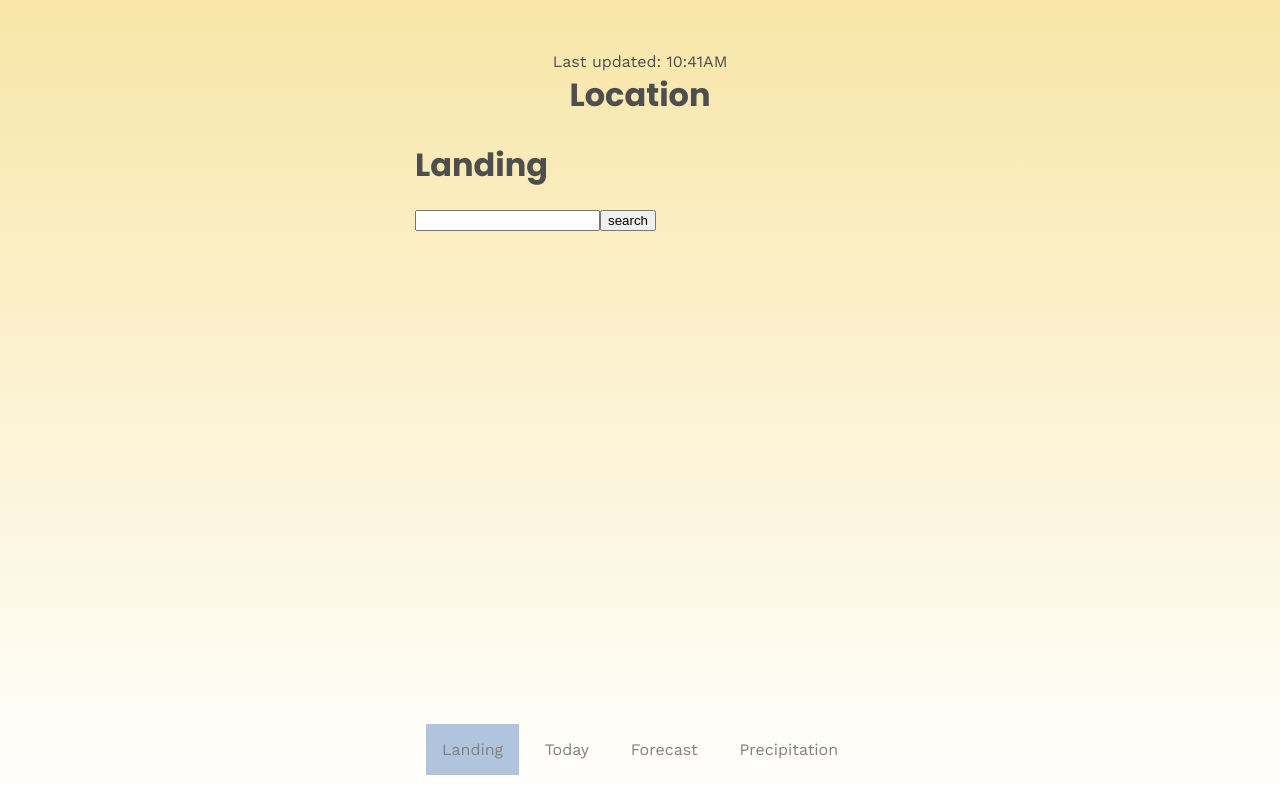
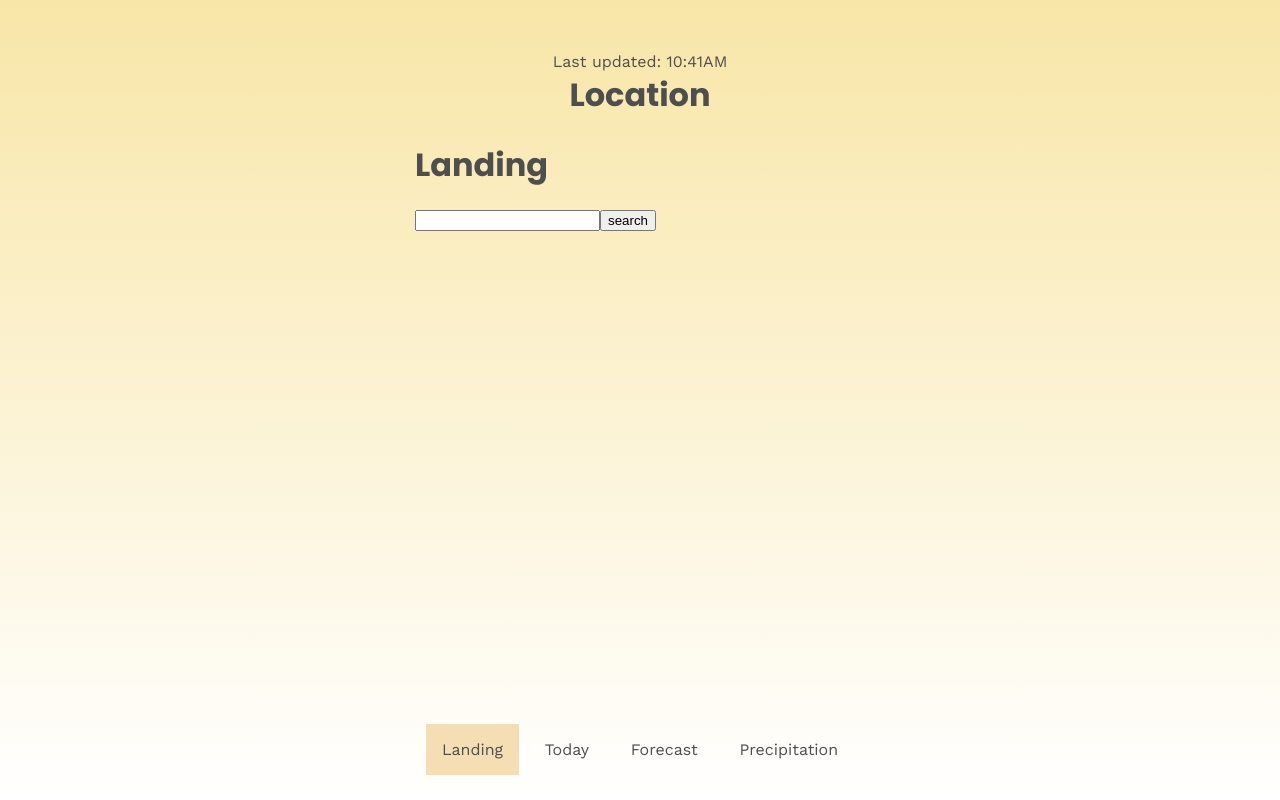
Before and after one commit to eyoa/MOS-weatherApp, a Next.js app in the folder frontend/: page / in a window 1280 px wide. Built offline with nearby package versions, Linux system fonts and the light colour scheme; no server answers.

Commit message:
add dynamic theming and add theme styles

```diff
--- a/frontend/components/Today.tsx
+++ b/frontend/components/Today.tsx
@@ -1,5 +1,4 @@
 import { useWeather } from '../components/contexts/WeatherContext';
-// import styles from '../styles/Page.module.css';
 import styles from '../styles/Today.module.css';
 import Image from 'next/image';
 
@@ -8,6 +7,7 @@ export default function Today() {
   console.log(`today page data is ${data}`);
   const daytemps = data.daily[0].temp;
   const iconPath = `/` + data.current.weather[0].icon + `.png`;
+
   return (
     <div className={styles.content}>
       <div className={styles.currentBanner}>
@@ -108,7 +108,7 @@ export default function Today() {
               }
             );
             return (
-              <div className={styles.daySummary}>
+              <div className={`${styles.daySummary} `}>
                 <div className={styles.dayOfWeek}>{dayOfWeek}</div>
                 <div>
                   <Image
--- a/frontend/pages/index.tsx
+++ b/frontend/pages/index.tsx
@@ -2,6 +2,7 @@ import type { NextPage } from 'next';
 import { useState, useEffect } from 'react';
 import styles from '../styles/Home.module.css';
 import axios from 'axios';
+import { ThemeProvider } from 'styled-components';
 
 import Today from '../components/Today';
 import Precipitation from '../components/Precipitation';
@@ -18,10 +19,10 @@ async function fetchData(pos, setData, setDisplaySearchBar) {
   );
   setData(data);
   Object.keys(data).length && setDisplaySearchBar(false);
-  // console.log(data);
+  console.log(data);
 }
 
-async function fetchDataFromCity(city, setData, setDisplaySearchBar) {
+async function fetchDataFromCity(city, setData, setDisplaySearchBar, setTheme) {
   const { data: cityData } = await axios.get(
     `https://geocode.xyz/${city}?json=1`
   );
@@ -31,7 +32,16 @@ async function fetchDataFromCity(city, setData, setDisplaySearchBar) {
   );
   setData(data);
   Object.keys(data).length && setDisplaySearchBar(false);
-  console.log(data);
+
+  // adjust theme
+  const curTime = new Date(data.current.dt * 1000).getHours();
+  if (curTime >= 20 || curTime < 6) {
+    setTheme('dark');
+  } else if (data.current.clouds > 50) {
+    setTheme('cloudy');
+  } else {
+    setTheme('light');
+  }
 }
 
 const Home: NextPage = () => {
@@ -39,11 +49,18 @@ const Home: NextPage = () => {
   const [data, setData] = useState({});
   const [city, setCity] = useState('');
   const [radio, setRadio] = useState({ value: 'Landing' });
+  const [theme, setTheme] = useState('light');
 
   const handleChange = (event) => {
     const { value } = event.target;
     setRadio({ value });
     window.location.hash = '#' + value;
+  };
+
+  const themeObj = {
+    light: styles.lightTheme,
+    dark: styles.darkTheme,
+    cloudy: styles.cloudyTheme
   };
 
   useEffect(() => {
@@ -55,12 +72,12 @@ const Home: NextPage = () => {
 
   function handleSearchClick() {
     console.log(city);
-    fetchDataFromCity(city, setData, setDisplaySearchbar);
+    fetchDataFromCity(city, setData, setDisplaySearchbar, setTheme);
   }
 
   return (
     <WeatherContext.Provider value={data}>
-      <div className={styles.app}>
+      <div className={`${styles.app} ${themeObj[theme]}`}>
         <div className={styles.header}>
           <div>Last updated: 10:41AM</div>
           <h1>Location</h1>
--- a/frontend/styles/Home.module.css
+++ b/frontend/styles/Home.module.css
@@ -1,11 +1,38 @@
 .app {
   display: flex;
   flex-direction: column;
-  margin: 0rem 1rem;
+  margin: 0rem 0rem;
   overflow-x: hidden;
   height: 100vh;
   justify-content: center;
   align-items: center;
+}
+
+.lightTheme {
+  background-image: linear-gradient(
+    var(--light-gradient-top),
+    var(--light-gradient-bottom)
+  );
+  color: var(--light-text);
+  --active-tab-color: wheat;
+  --today-mat: white;
+}
+
+.darkTheme {
+  background-image: linear-gradient(
+    var(--dark-gradient-top),
+    var(--dark-gradient-bottom)
+  );
+  color: var(--dark-text);
+  --active-tab-color: #465c5bc2;
+  --today-mat: #465c5bc2;
+}
+
+.cloudyTheme {
+  background-image: white;
+  color: var(--light-text);
+  --active-tab-color: lightsteelblue;
+  --today-mat: #f5f5f5;
 }
 
 .header {
@@ -61,7 +88,7 @@
   margin: 0.3em;
   padding: 1rem;
   cursor: pointer;
-  color: gray;
+  color: var(--link-color);
 }
 
 .links > input {
@@ -69,7 +96,7 @@
 }
 
 .links > input:checked + label {
-  background-color: lightsteelblue;
+  background-color: var(--active-tab-color);
 }
 
 .slider::-webkit-scrollbar {
--- a/frontend/styles/Today.module.css
+++ b/frontend/styles/Today.module.css
@@ -73,7 +73,7 @@
   display: flex;
   flex-direction: column;
   justify-content: space-evenly;
-  background-color: white;
+  background-color: var(--today-mat);
   text-align: center;
   border-radius: 15px;
   margin: 0.5rem;
--- a/frontend/styles/globals.css
+++ b/frontend/styles/globals.css
@@ -14,18 +14,12 @@ body {
   --cold: #43c2e3;
   --warm: #feda5a;
   --hot: #fc7900;
-
+  --today-mat: white;
   --grey: #cbcbcb;
 
   padding: 0;
   margin: 0;
   font-family: Work Sans, sans-serif;
-
-  background-image: linear-gradient(
-    var(--light-gradient-top),
-    var(--light-gradient-bottom)
-  );
-  color: var(--light-text);
 }
 
 h1,
```
Also changed, not shown: frontend/tsconfig.json (+6 -1 lines).
